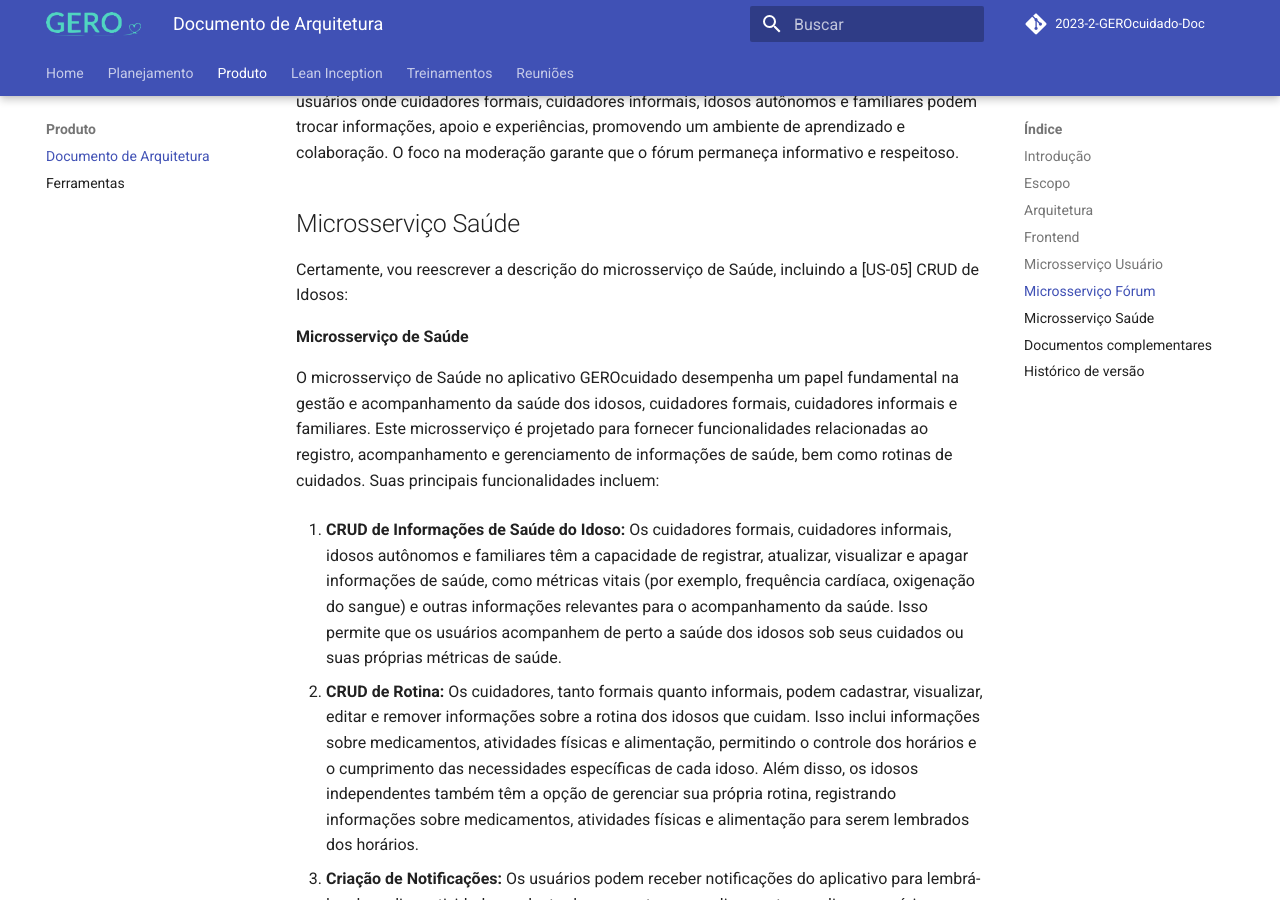
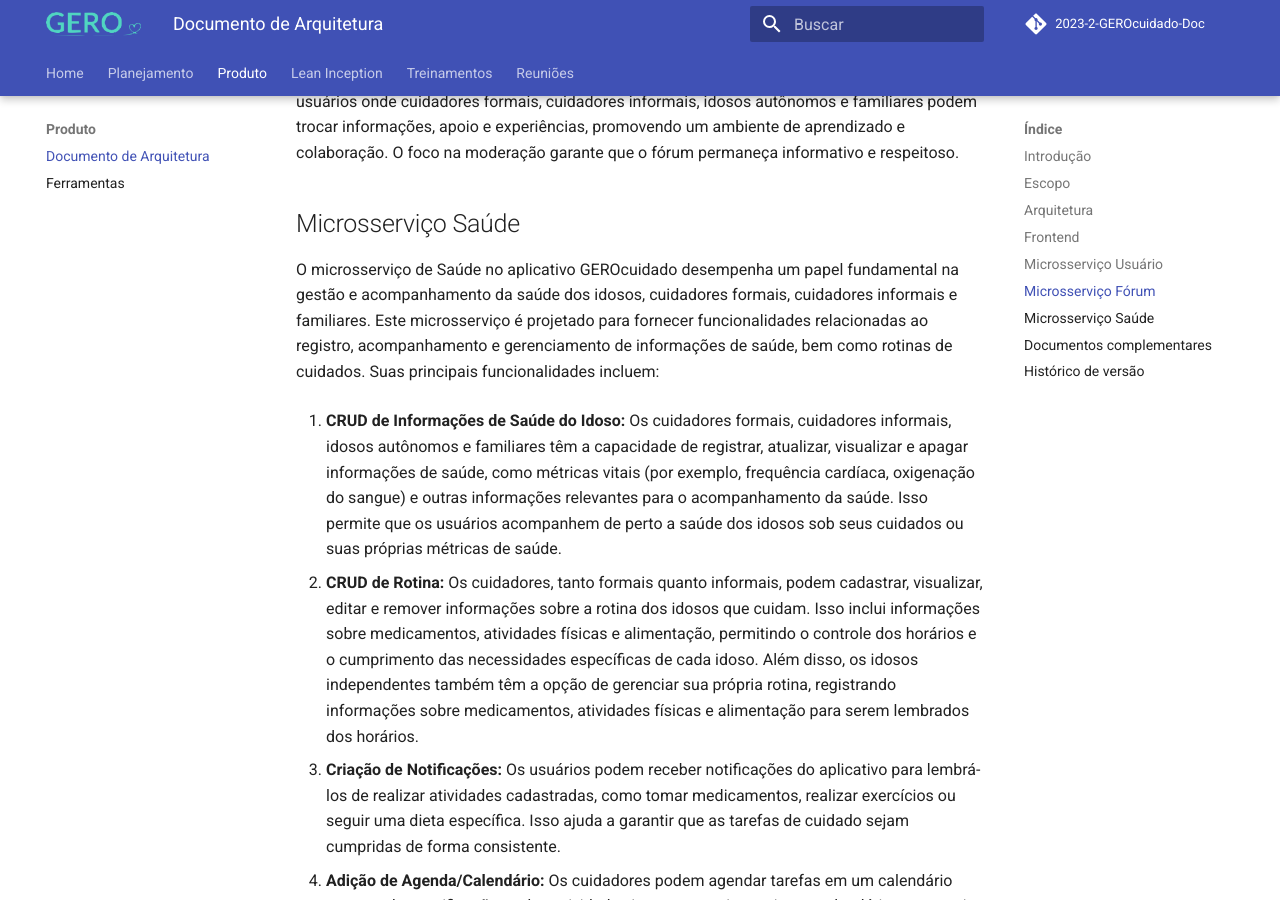
Before and after one commit to fga-eps-mds/2023-2-GEROcuidado-Doc, an MkDocs documentation site: the page built from docs/produto/documento_arquitetura.md, in a window 1280 px wide and 900 px high, scrolled down 2894 px. Built offline with MkDocs 1.6.1 and Material for MkDocs 9.7.7, drawn with Linux system fonts in a browser that asks for light colours; comment, search, counter and statistics services are not loaded.

Commit message:
Deleta informações desnecessárias

```diff
--- a/docs/produto/documento_arquitetura.md
+++ b/docs/produto/documento_arquitetura.md
@@ -44,10 +44,6 @@ Através do microsserviço de Fórum, o aplicativo GEROcuidado promove uma comun
 
 ## Microsserviço Saúde
 
-Certamente, vou reescrever a descrição do microsserviço de Saúde, incluindo a [US-05] CRUD de Idosos:
-
-**Microsserviço de Saúde**
-
 O microsserviço de Saúde no aplicativo GEROcuidado desempenha um papel fundamental na gestão e acompanhamento da saúde dos idosos, cuidadores formais, cuidadores informais e familiares. Este microsserviço é projetado para fornecer funcionalidades relacionadas ao registro, acompanhamento e gerenciamento de informações de saúde, bem como rotinas de cuidados. Suas principais funcionalidades incluem:
 
 1. **CRUD de Informações de Saúde do Idoso:** Os cuidadores formais, cuidadores informais, idosos autônomos e familiares têm a capacidade de registrar, atualizar, visualizar e apagar informações de saúde, como métricas vitais (por exemplo, frequência cardíaca, oxigenação do sangue) e outras informações relevantes para o acompanhamento da saúde. Isso permite que os usuários acompanhem de perto a saúde dos idosos sob seus cuidados ou suas próprias métricas de saúde.
```
